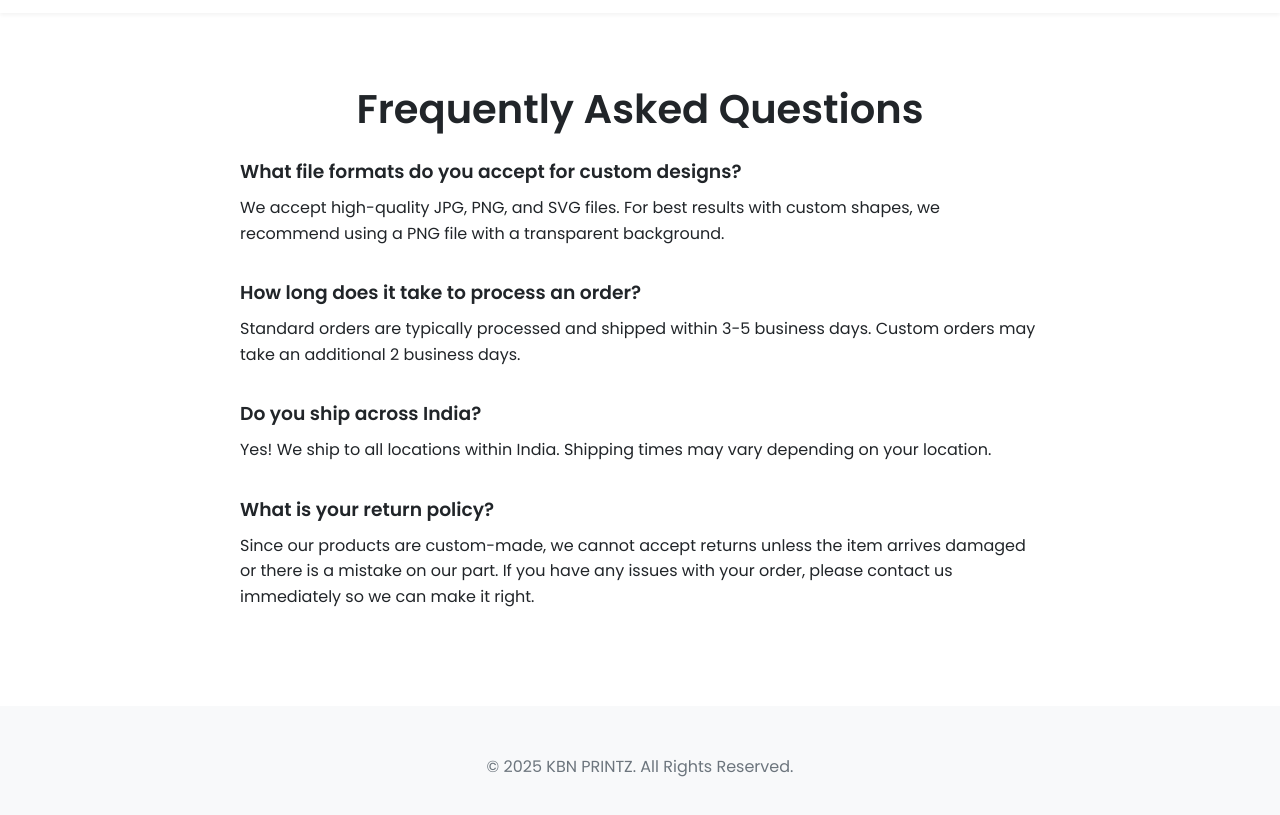
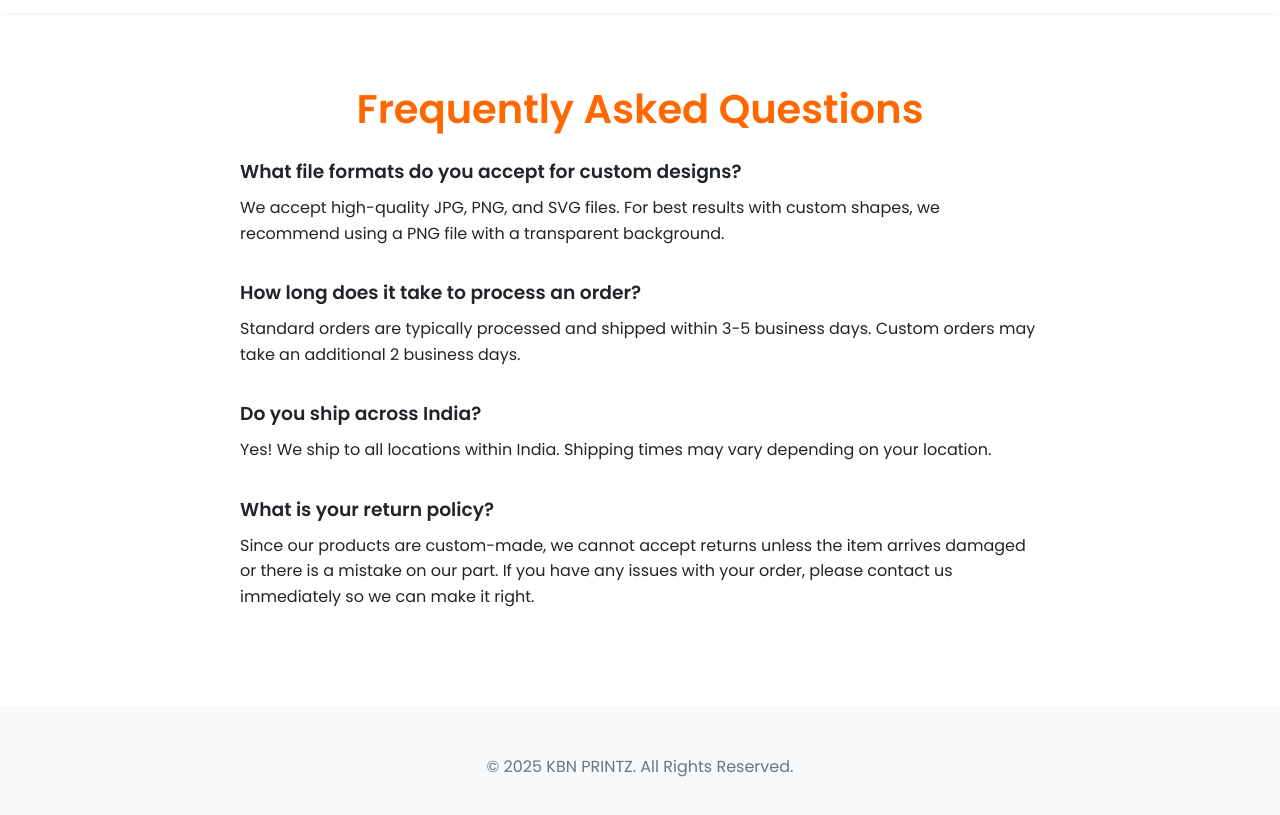
Before and after one commit to Pavan-2005-BOB/kbn-printz-website, a plain HTML site: page faq.html in a window 1280 px wide. Shown: the part 65-880 px from the top of the page. Drawn offline with nearby package versions, Linux system fonts and the light colour scheme.

Commit message:
Add files via upload
Signed-off-by: Pavan-2005-BOB <pavankumarnaikn123@gmail.com>

```diff
--- a/styles.css
+++ b/styles.css
@@ -250,7 +250,7 @@ h2 {
 /* Thank You & Content Pages (About, FAQ, Contact) */
 .thank-you-page, .content-page { padding: 4rem 0; background-color: var(--background-color); max-width: 800px; margin-left: auto; margin-right: auto; }
 .thank-you-content { text-align: center; }
-.thank-you-content h1, .content-page h1 { font-size: 2.5rem; color: var(--primary-color); margin-bottom: 1rem; }
+.thank-you-content h1, .content-page h2 { font-size: 2.5rem; color: var(--primary-color); margin-bottom: 1rem; }
 .thank-you-content p { font-size: 1.2rem; color: var(--text-color-muted); margin-bottom: 2rem; }
 .about-content { display: grid; grid-template-columns: 1fr 1.5fr; gap: 2rem; align-items: center; text-align: left; margin-top: 2rem; }
 .about-content img { width: 100%; border-radius: 8px; }
```
